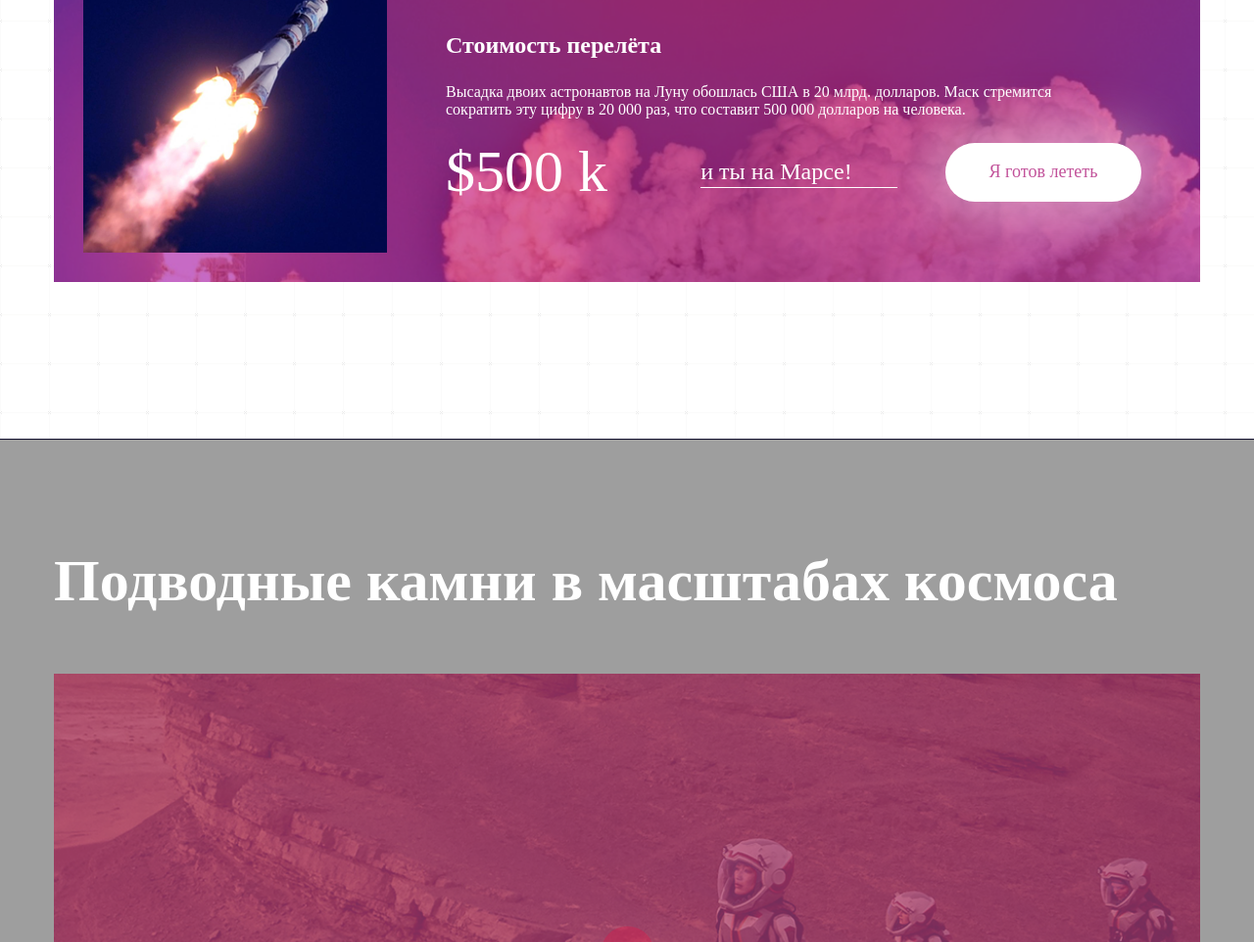
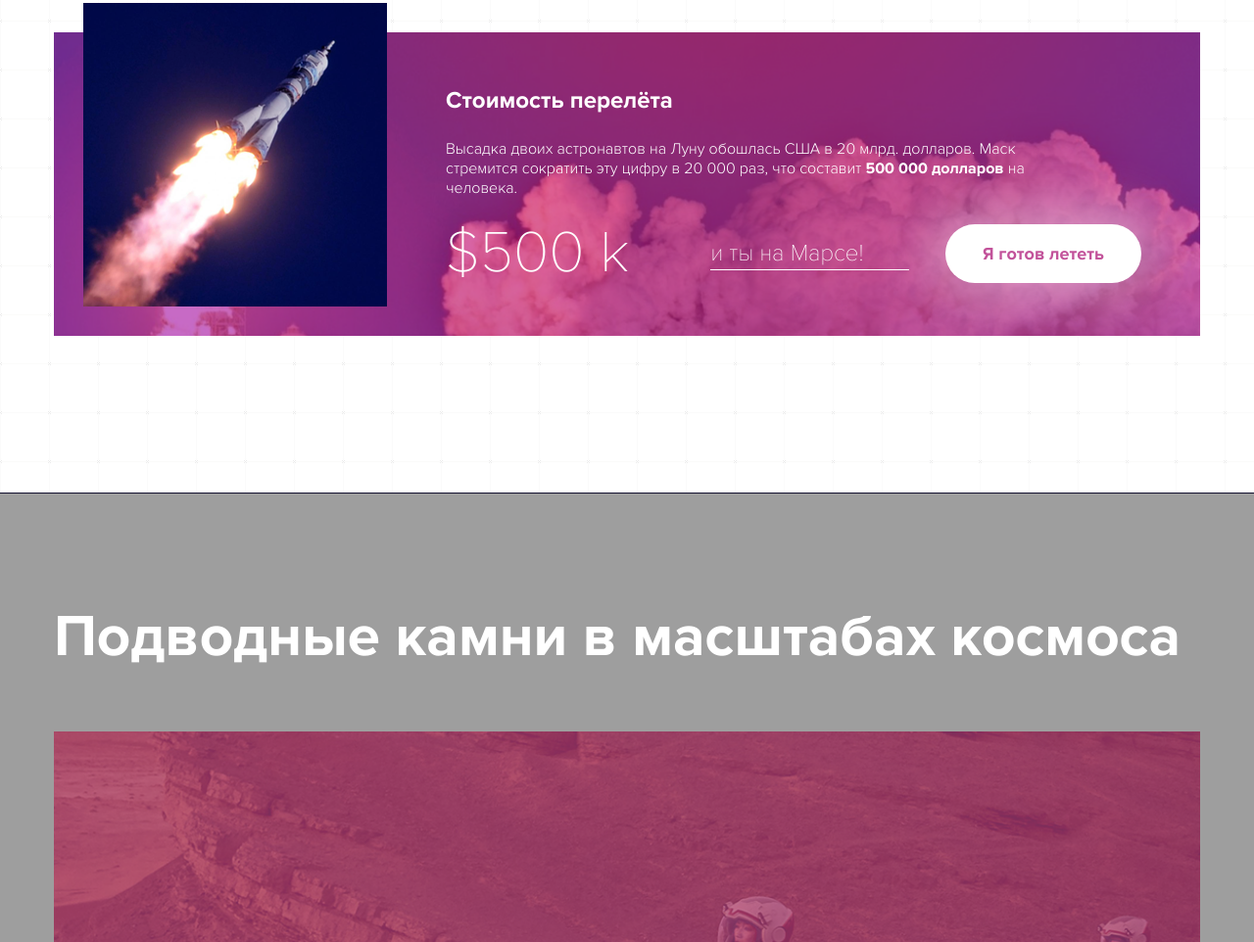
Before and after one commit to Icon003/Panteon, a website: page app/index.html in a window 1280 px wide. Shown: the part 2628-3590 px from the top of the page at 98% size. Drawn offline with Linux system fonts and the light colour scheme; the site is published under a folder, as on GitHub Pages, so addresses that start at the root find nothing; files whose address does not match are found by name.

Commit message:
Исправление путей для шрифтов в css

```diff
--- a/app/css/style.css
+++ b/app/css/style.css
@@ -10,44 +10,44 @@
 @font-face {
 	font-family: "Proxima Nova Thin";
 
-	src: url("/fonts/ProximaNovaT-Thin.woff") format("woff"),
-	url("/fonts/ProximaNovaT-Thin.woff2") format("woff2");
+	src: url("../fonts/ProximaNovaT-Thin.woff") format("woff"),
+	url("../fonts/ProximaNovaT-Thin.woff2") format("woff2");
 }
 @font-face {
 	font-family: "Proxima Nova Light";
 
-	src: url("/fonts/ProximaNova-Light.woff") format("woff"),
-	url("/fonts/ProximaNova-Light.woff2") format("woff2");
+	src: url("../fonts/ProximaNova-Light.woff") format("woff"),
+	url("../fonts/ProximaNova-Light.woff2") format("woff2");
 }
 @font-face {
 	font-family: "Proxima Nova Regular";
 
-	src: url("/fonts/ProximaNova-Regular.woff") format("woff"),
-	url("/fonts/ProximaNova-Regular.woff2") format("woff2");
+	src: url("../fonts/ProximaNova-Regular.woff") format("woff"),
+	url("../fonts/ProximaNova-Regular.woff2") format("woff2");
 }
 @font-face {
 	font-family: "Proxima Nova Bold";
 
-	src: url("/fonts/ProximaNova-Bold.woff") format("woff"),
-	url("/fonts/ProximaNova-Bold.woff2") format("woff2");
+	src: url("../fonts/ProximaNova-Bold.woff") format("woff"),
+	url("../fonts/ProximaNova-Bold.woff2") format("woff2");
 }
 @font-face {
 	font-family: "Proxima Nova Black";
 
-	src: url("/fonts/ProximaNova-Black.woff") format("woff"),
-	url("/fonts/ProximaNova-Black.woff2") format("woff2");
+	src: url("../fonts/ProximaNova-Black.woff") format("woff"),
+	url("../fonts/ProximaNova-Black.woff2") format("woff2");
 }
 @font-face {
 	font-family: "Proxima Nova Black";
 
-	src: url("/fonts/ProximaNova-Black.woff") format("woff"),
-	url("/fonts/ProximaNova-Black.woff2") format("woff2");
+	src: url("../fonts/ProximaNova-Black.woff") format("woff"),
+	url("../fonts/ProximaNova-Black.woff2") format("woff2");
 }
 @font-face {
 	font-family: "Myriad Pro Regular";
 
-	src: url("/fonts/MyriadPro-Regular.woff") format("woff"),
-	url("/fonts/MyriadPro-Regular.woff2") format("woff2");
+	src: url("../fonts/MyriadPro-Regular.woff") format("woff"),
+	url("../fonts/MyriadPro-Regular.woff2") format("woff2");
 }
 
 body {
```
Also changed, not shown: dist/css/style.css.
